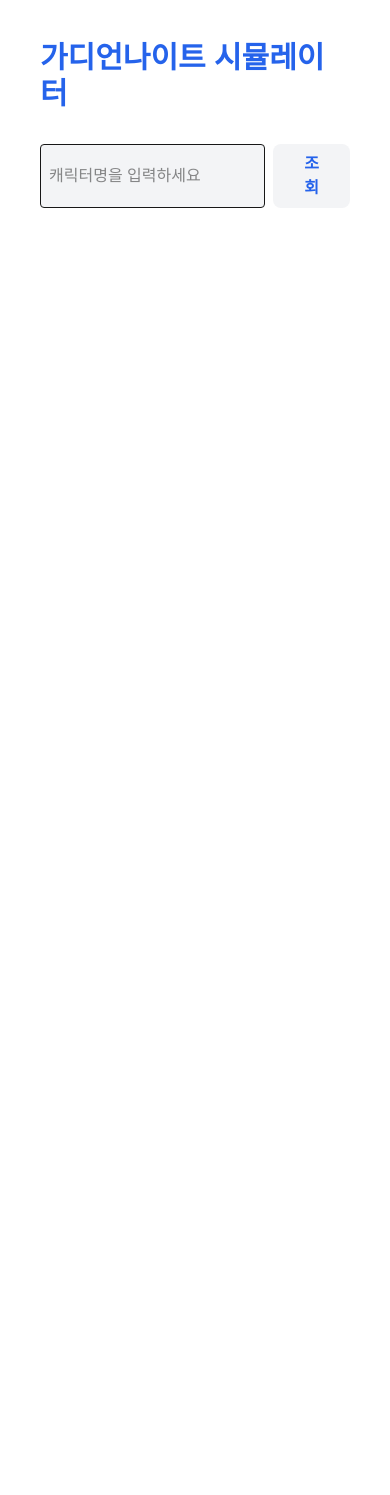
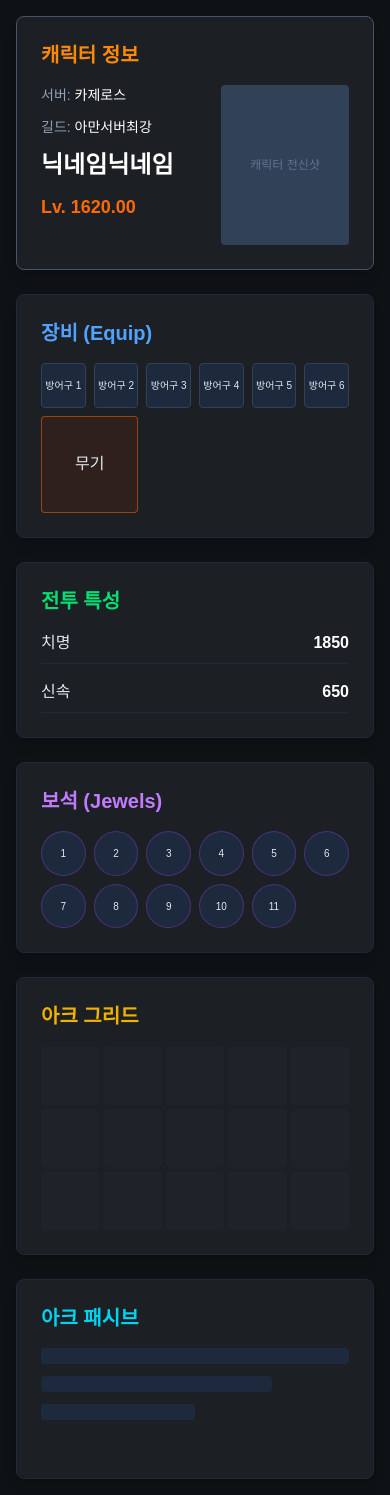
Before and after one commit to jk00private-coder/lostark-sim, a Next.js app: page / in a window 390 px wide. Before the commit the page ends 844 px from the top, so only its background shows below. Built offline with nearby package versions, Linux system fonts and the light colour scheme; no server answers.

Commit message:
행기준 그리드

```diff
--- a/src/app/page.tsx
+++ b/src/app/page.tsx
@@ -1,87 +1,94 @@
-// src/app/page.tsx
-import CharacterSearch from '@/components/CharacterSearch';
+import React from 'react';
 
-async function getCharacterData(characterName: string) {
-  const apiKey = process.env.LOSTARK_API_KEY;
-  // 검색어가 없을 때는 호출하지 않습니다.
-  if (!characterName) return null;
+export default function CharacterDetailPage() {
+  return (
+    <main className="min-h-screen bg-[#0f1215] text-slate-200 p-4 md:p-8">
+      <div className="max-w-7xl mx-auto space-y-6">
 
-  const response = await fetch(
-    `https://developer-lostark.game.onstove.com/armories/characters/${encodeURIComponent(characterName)}/profiles`,
-    {
-      headers: {
-        Authorization: `bearer ${apiKey}`,
-      },
-      cache: 'no-store' // 매번 새로운 검색을 위해 캐시를 끕니다.
-    }
-  );
-
-  if (!response.ok) return null;
-  return await response.json();
-}
-
-// 스탯 배열에서 원하는 타입을 찾아 숫자로 바꿔주는 함수
-function getStatValue(stats: any[], targetType: string) {
-  // 1. 배열에서 Type이 내가 찾는(targetType) 것인 요소를 찾습니다.
-  const stat = stats?.find((s) => s.Type === targetType);
-
-  // 2. 찾았다면 Value를 숫자로 바꾸고, 못 찾았다면 0을 돌려줍니다.
-  return stat ? parseInt(stat.Value) : 0;
-}
-
-export default async function Home({ searchParams }: { searchParams: Promise<{ name?: string }> }) {
-  const { name } = await searchParams;
-  const data = await getCharacterData(name || "");
-
-  // --- [데이터 가공 시작] ---
-  let attackPower = 0;
-  let crit = 0;
-  let swiftness = 0;
-  let specialization = 0;
-
-  if (data && data.Stats) {
-    // 1. 기본 공격력 뽑기 (문자열 "50,000"에서 쉼표 빼고 숫자로)
-    const apStat = data.Stats.find((s: any) => s.Type === "공격력");
-    attackPower = apStat ? parseInt(apStat.Value.replace(/,/g, "")) : 0;
-
-    // 2. 아까 만든 함수로 전투 특성 뽑기
-    crit = getStatValue(data.Stats, "치명");
-    swiftness = getStatValue(data.Stats, "신속");
-    specialization = getStatValue(data.Stats, "특화");
-  }
-  // --- [데이터 가공 끝] ---
-
-  return (
-    <main className="p-10 max-w-2xl mx-auto">
-      <h1 className="text-3xl font-bold mb-8 text-accent">가디언나이트 시뮬레이터</h1>
-      <CharacterSearch />
-
-      {data && (
-        <div className="mt-10 space-y-4">
-          <div className="border-2 border-accent p-6 rounded-xl bg-card-bg shadow-lg">
-            <h2 className="text-2xl font-bold mb-4 text-accent">{data.CharacterName} 스탯 분석</h2>
-
-            <div className="grid grid-cols-2 gap-4 text-lg font-semibold">
-              <div className="p-3 bg-white dark:bg-slate-700 rounded shadow-sm">
-                <p className="text-sm text-gray-500 dark:text-gray-400">공격력</p>
-                <p className="text-xl text-red-500">{attackPower.toLocaleString()}</p>
+        {/* [1단] 기본정보 & 장비칸 */}
+        <section className="grid grid-cols-1 md:grid-cols-2 gap-6">
+          {/* 왼쪽: 기본 정보 & 캐릭터 이미지 */}
+          <div className="bg-[#1c1f23] rounded-lg p-6 border border-slate-600 shadow-lg">
+            <h2 className="text-xl font-bold mb-4 text-orange-400">캐릭터 정보</h2>
+            <div className="flex gap-6">
+              <div className="flex-1 space-y-3">
+                <p className="text-sm text-slate-400">서버: <span className="text-white">카제로스</span></p>
+                <p className="text-sm text-slate-400">길드: <span className="text-white">아만서버최강</span></p>
+                <p className="text-2xl font-black text-white">닉네임닉네임</p>
+                <p className="text-lg font-bold text-orange-500">Lv. 1620.00</p>
               </div>
-              <div className="p-3 bg-white dark:bg-slate-700 rounded shadow-sm">
-                <p className="text-sm text-gray-500 dark:text-gray-400">치명</p>
-                <p className="text-xl text-orange-500">{crit}</p>
-              </div>
-              <div className="p-3 bg-white dark:bg-slate-700 rounded shadow-sm">
-                <p className="text-sm text-gray-500 dark:text-gray-400">신속</p>
-                <p className="text-xl text-green-500">{swiftness}</p>
-              </div>
-              <div className="p-3 bg-white dark:bg-slate-700 rounded shadow-sm">
-                <p className="text-sm text-gray-500 dark:text-gray-400">특화</p>
-                <p className="text-xl text-purple-500">{specialization}</p>
+              <div className="w-32 h-40 bg-slate-700 rounded flex items-center justify-center text-xs text-slate-500">
+                캐릭터 전신샷
               </div>
             </div>
           </div>
-        </div>
-      )}
+
+          {/* 오른쪽: 장비칸 */}
+          <div className="bg-[#1c1f23] rounded-lg p-6 border border-slate-800 shadow-lg">
+            <h2 className="text-xl font-bold mb-4 text-blue-400">장비 (Equip)</h2>
+            <div className="grid grid-cols-6 gap-2">
+              {[...Array(6)].map((_, i) => (
+                <div key={i} className="aspect-square bg-slate-800 rounded border border-slate-700 flex items-center justify-center text-[10px]">
+                  방어구 {i+1}
+                </div>
+              ))}
+              <div className="col-span-2 aspect-square bg-orange-900/20 border border-orange-500/50 rounded flex items-center justify-center">무기</div>
+            </div>
+          </div>
+        </section>
+
+        {/* [2단] 전투스탯 & 보석칸 */}
+        <section className="grid grid-cols-1 md:grid-cols-2 gap-6">
+          {/* 왼쪽: 전투 스탯 */}
+          <div className="bg-[#1c1f23] rounded-lg p-6 border border-slate-800 shadow-lg">
+            <h2 className="text-xl font-bold mb-4 text-green-400">전투 특성</h2>
+            <div className="space-y-4">
+              <div className="flex justify-between border-b border-slate-800 pb-2">
+                <span>치명</span> <span className="font-bold text-white">1850</span>
+              </div>
+              <div className="flex justify-between border-b border-slate-800 pb-2">
+                <span>신속</span> <span className="font-bold text-white">650</span>
+              </div>
+            </div>
+          </div>
+
+          {/* 오른쪽: 보석칸 */}
+          <div className="bg-[#1c1f23] rounded-lg p-6 border border-slate-800 shadow-lg">
+            <h2 className="text-xl font-bold mb-4 text-purple-400">보석 (Jewels)</h2>
+            <div className="grid grid-cols-6 gap-2">
+              {[...Array(11)].map((_, i) => (
+                <div key={i} className="aspect-square bg-slate-800 rounded-full border border-purple-500/30 flex items-center justify-center text-[10px]">
+                  {i+1}
+                </div>
+              ))}
+            </div>
+          </div>
+        </section>
+
+        {/* [3단] 아크그리드 & 아크패시브 */}
+        <section className="grid grid-cols-1 md:grid-cols-2 gap-6">
+          {/* 왼쪽: 아크그리드 */}
+          <div className="bg-[#1c1f23] rounded-lg p-6 border border-slate-800 shadow-lg min-h-[200px]">
+            <h2 className="text-xl font-bold mb-4 text-yellow-500">아크 그리드</h2>
+            <div className="grid grid-cols-5 gap-1 opacity-50">
+              {[...Array(15)].map((_, i) => (
+                <div key={i} className="w-full aspect-square bg-slate-700/30 rounded-sm"></div>
+              ))}
+            </div>
+          </div>
+
+          {/* 오른쪽: 아크패시브 */}
+          <div className="bg-[#1c1f23] rounded-lg p-6 border border-slate-800 shadow-lg min-h-[200px]">
+            <h2 className="text-xl font-bold mb-4 text-cyan-400">아크 패시브</h2>
+            <div className="space-y-3">
+              <div className="h-4 bg-slate-800 rounded w-full"></div>
+              <div className="h-4 bg-slate-800 rounded w-3/4"></div>
+              <div className="h-4 bg-slate-800 rounded w-1/2"></div>
+            </div>
+          </div>
+        </section>
+
+      </div>
     </main>
   );
 }
```
